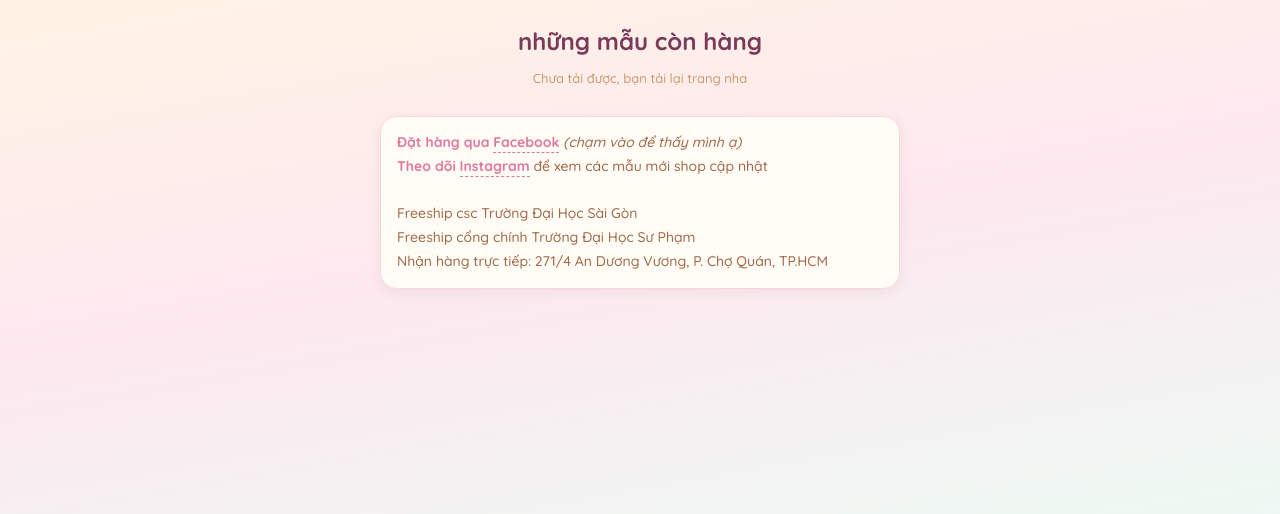
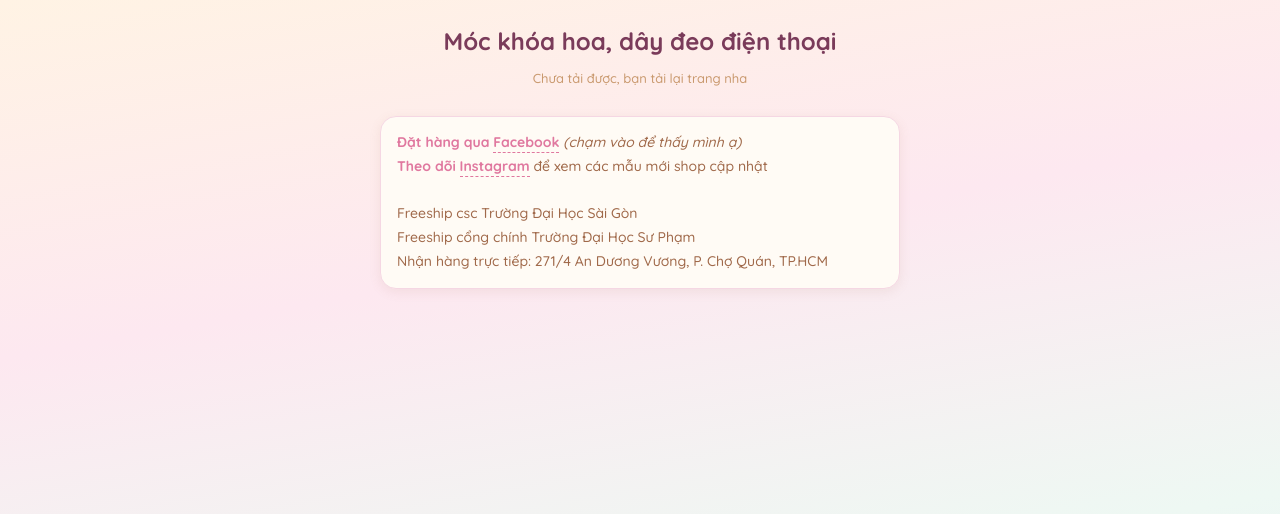
Before and after one commit to nhuy1865/justa-littlecute, a plain HTML site: page index.html in a window 1280 px wide. Drawn offline with Linux system fonts and the light colour scheme; no server answers.

Commit message:
Update header text in index.html

```diff
--- a/index.html
+++ b/index.html
@@ -42,7 +42,7 @@
 </head>
 <body>
 <div class="wrap">
-  <h1>những mẫu còn hàng</h1>
+  <h1>Móc khóa hoa, dây đeo điện thoại </h1>
   <div class="status" id="status">Đang tải...</div>
   <div class="mgrid" id="grid"></div>
   <div class="contact">
```
